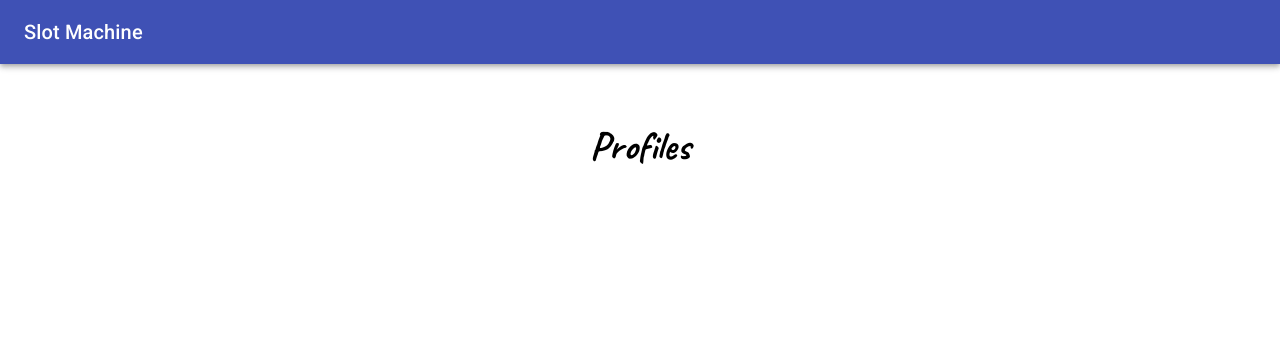
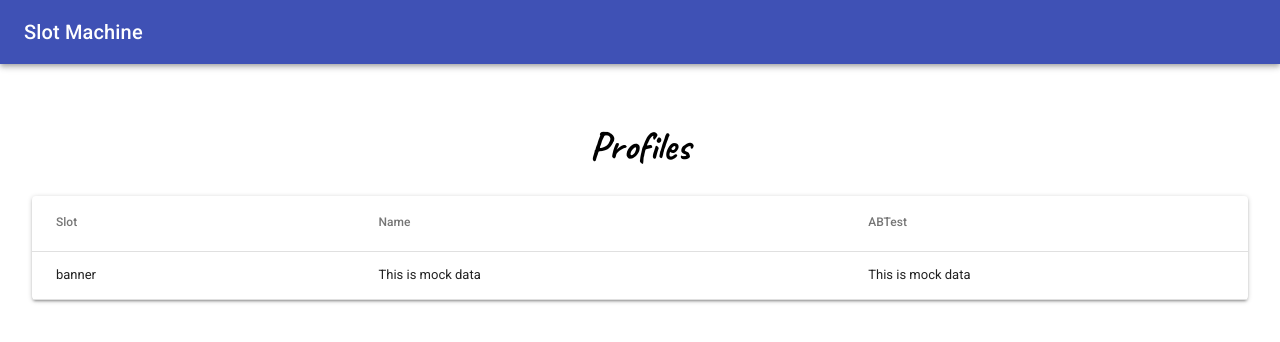
Before and after one commit to guardian/slot-machine, a React (Create React App) app: page /profiles in a window 1280 px wide. Shown: the top 342 px of the page. Built offline with nearby package versions, Linux system fonts and the light colour scheme; no server answers.

Commit message:
Tabled display on the profile screen

```diff
--- a/src/App.js
+++ b/src/App.js
@@ -5,7 +5,7 @@ import Typography from "@material-ui/core/Typography";
 import { BrowserRouter as Router, Route } from "react-router-dom";
 
 import SlotsAPI from "./proxies/slotsAPI";
-import SaveAPI from './proxies/saveAPI';
+import ProfilesAPI from './proxies/profilesAPI';
 import Wizard from "./screens/wizard";
 import Landing from "./screens/landing";
 import Preview from "./screens/preview";
@@ -18,11 +18,12 @@ class App extends Component {
         super();
 
         this.slotsAPI = new SlotsAPI();
-        this.saveAPI = new SaveAPI();
+        this.profilesAPI = new ProfilesAPI();
 
         this.state = {
             slots: [],
-            components: []
+            components: [],
+            profiles: []
         };
 
     }
@@ -31,7 +32,8 @@ class App extends Component {
 
         this.setState({
             components: this.slotsAPI.components(),
-            slots: this.slotsAPI.slots()
+            slots: this.slotsAPI.slots(),
+            profiles: this.profilesAPI.getProfiles()
         });
 
     }
@@ -44,13 +46,13 @@ class App extends Component {
             <Wizard
                 slots={this.state.slots}
                 components={this.state.components}
-                save={ config => this.saveAPI.addProfile(config) }
+                save={ config => this.profilesAPI.addProfile(config) }
             />
         );
 
         const preview = () => <Preview slots={this.state.slots} />;
 
-        const profiles = () => <Profiles />
+        const profiles = () => <Profiles profiles={this.state.profiles}/>
 
         return (
             <div className="App">
--- a/src/proxies/saveAPI.js
+++ b/src/proxies/profilesAPI.js
@@ -2,6 +2,19 @@
 import AppConfig from '../config';
 
 class SaveAPI {
+
+    constructor() {
+
+        this._profiles = [
+            {
+                name: "This is mock data",
+                slot: { name: "banner" },
+                abtest: "This is mock data",
+                flags: []
+            }
+        ];
+
+    }
 
     addProfile(config) {
 
@@ -25,6 +38,12 @@ class SaveAPI {
 
     }
 
+    getProfiles() {
+
+        return this._profiles;
+
+    }
+
 }
 
 export default SaveAPI;
--- a/src/screens/profiles.js
+++ b/src/screens/profiles.js
@@ -1,12 +1,44 @@
 import React, { Component } from 'react';
+import Table from '@material-ui/core/Table';
+import TableBody from '@material-ui/core/TableBody';
+import TableCell from '@material-ui/core/TableCell';
+import TableHead from '@material-ui/core/TableHead';
+import TableRow from '@material-ui/core/TableRow';
+import Paper from '@material-ui/core/Paper';
 
 class Profiles extends Component {
 
     render() {
 
+        console.log(this.props.profiles);
+
+        const rows = this.props.profiles.map(p => (
+            <TableRow>
+                <TableCell component="th" scope="row">
+                    {p.slot.name}
+                </TableCell>
+                <TableCell>{p.name}</TableCell>
+                <TableCell>{p.abtest}</TableCell>
+            </TableRow>
+        ));
+
         return (
             <div className="profiles">
                 <h1>Profiles</h1>
+                <Paper>
+                    <Table>
+                        <TableHead>
+                        <TableRow>
+                            <TableCell>Slot</TableCell>
+                            <TableCell>Name</TableCell>
+                            <TableCell>ABTest</TableCell>
+                        </TableRow>
+                        </TableHead>
+                        <TableBody>
+                        {rows}
+                        </TableBody>
+                    </Table>
+                </Paper>
             </div>
         );
 
```
